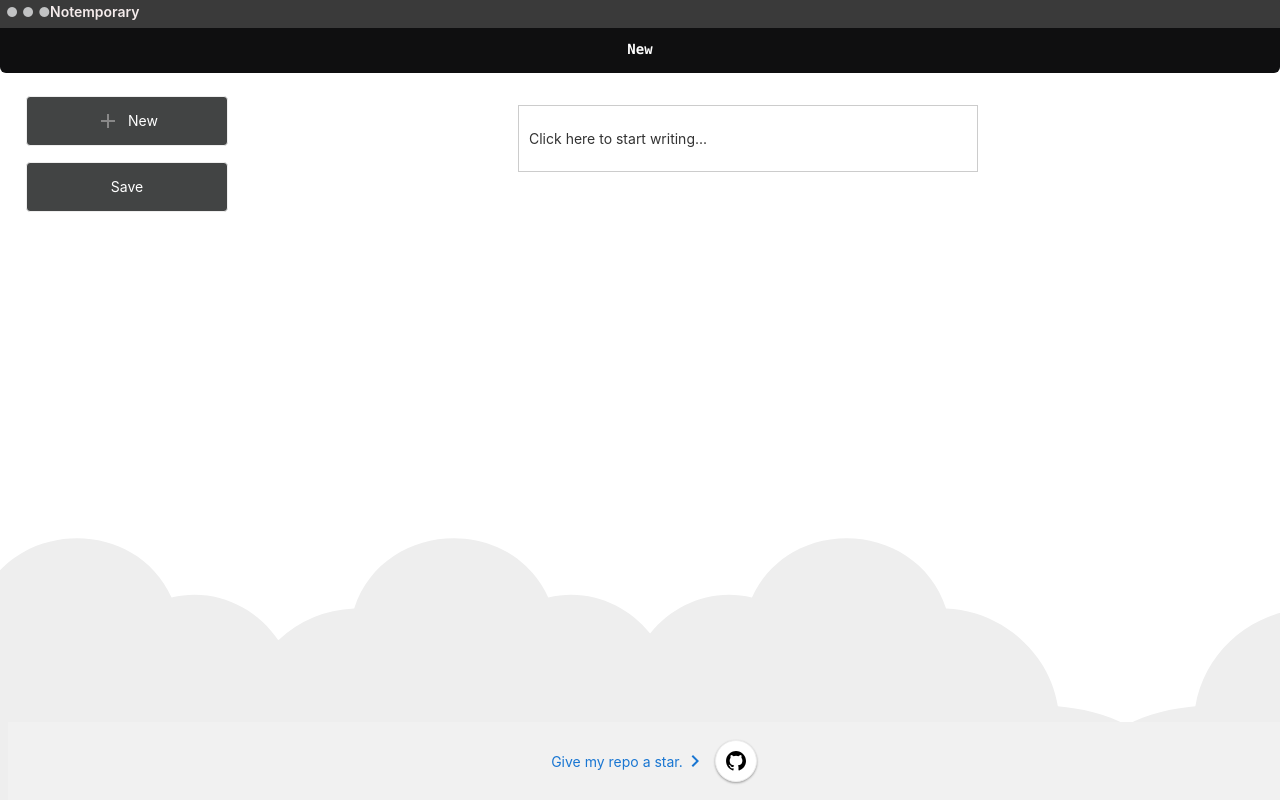
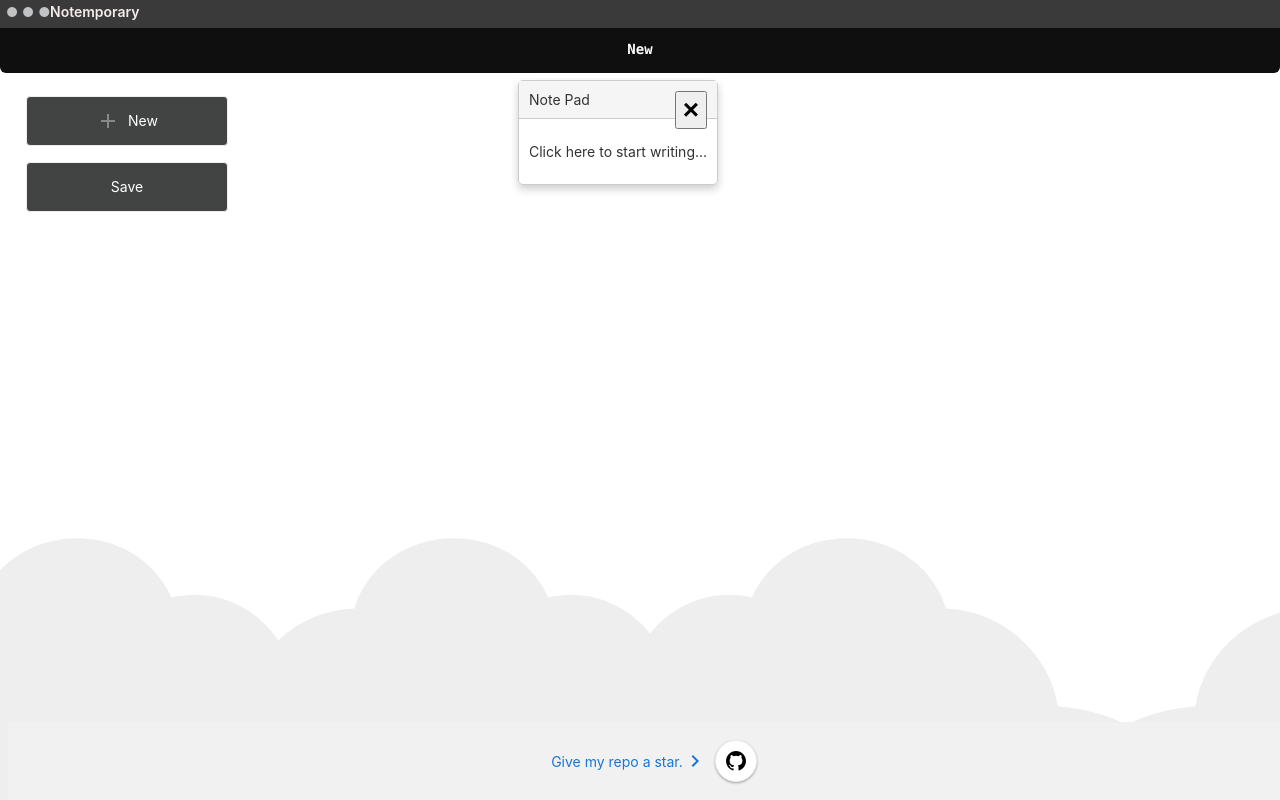
Before and after one commit to SaileshBK/Notemporary, an Angular app: page / in a window 1280 px wide. Built offline with nearby package versions, Linux system fonts and the light colour scheme.

Commit message:
fix(update): Added appDraggable for card

```diff
--- a/src/app/app.module.ts
+++ b/src/app/app.module.ts
@@ -4,11 +4,13 @@ import { BrowserModule } from '@angular/platform-browser';
 import { AppComponent } from './app.component';
 import { MainPadComponent } from './editor/main-pad/main-pad.component';
 import { FormsModule } from '@angular/forms';
+import { DraggableDirective } from './editor/draggable.directive';
 
 @NgModule({
   declarations: [
     AppComponent,
-    MainPadComponent
+    MainPadComponent,
+    DraggableDirective
   ],
   imports: [
     BrowserModule,
--- /dev/null
+++ b/src/app/editor/draggable.directive.ts
@@ -0,0 +1,45 @@
+import { Directive, ElementRef, HostListener, Renderer2 } from '@angular/core';
+
+@Directive({
+  selector: '[appDraggable]'
+})
+export class DraggableDirective {
+
+  private isDragging = false;
+  private startX = 0;
+  private startY = 0;
+  private initialLeft = 0;
+  private initialTop = 0;
+  private offsetX: number = 0;
+  private offsetY: number = 0;
+  constructor(private el: ElementRef, private renderer: Renderer2) { }
+
+  @HostListener('mousedown', ['$event']) onMouseDown(event: MouseEvent) {
+    this.isDragging = true;
+    const rect = this.el.nativeElement.getBoundingClientRect();
+    this.startX = event.clientX;
+    this.startY = event.clientY;
+    // Calculate the initial offsets
+    // Add scrollX for absolute positioning
+    this.initialLeft = rect.left + window.scrollX;
+    // Add scrollY for absolute positioning
+    this.initialTop = rect.top + window.scrollY;
+    // Store the initial mouse position relative to the card's position
+    this.offsetX = this.startX - this.initialLeft;
+    this.offsetY = this.startY - this.initialTop;
+  }
+
+  @HostListener('document:mousemove', ['$event']) onMouseMove(event: MouseEvent) {
+    if (this.isDragging) {
+      // Apply the initial offsets to keep the card under the cursor
+      const newLeft = event.clientX - this.offsetX;
+      const newTop = event.clientY - this.offsetY;
+      this.renderer.setStyle(this.el.nativeElement, 'left', `${newLeft}px`);
+      this.renderer.setStyle(this.el.nativeElement, 'top', `${newTop}px`);
+    }
+  }
+
+  @HostListener('document:mouseup', ['$event']) onMouseUp(event: MouseEvent) {
+    this.isDragging = false;
+  }
+}
--- a/src/app/editor/main-pad/main-pad.component.html
+++ b/src/app/editor/main-pad/main-pad.component.html
@@ -1,8 +1,16 @@
-<div class="note-section">
-  <div *ngIf="!isEditing" (click)="startEditing()">
-    <p>{{ noteContent || 'Click here to start writing...' }}</p>
+<div class="card" appDraggable>
+  <div class="card-header">
+    Note Pad
+    <button type="button" class="close" aria-label="Close" (click)="closeCard()">
+      <span aria-hidden="true">&times;</span>
+    </button>
   </div>
-  <div *ngIf="isEditing">
-    <textarea [(ngModel)]="noteContent" (blur)="stopEditing()"></textarea>
+  <div class="card-body">
+    <div *ngIf="!isEditing" (click)="startEditing()">
+      <p>{{ noteContent || 'Click here to start writing...' }}</p>
+    </div>
+    <div *ngIf="isEditing">
+      <textarea [(ngModel)]="noteContent" (blur)="stopEditing()"></textarea>
+    </div>
   </div>
 </div>
--- a/src/app/editor/main-pad/main-pad.component.scss
+++ b/src/app/editor/main-pad/main-pad.component.scss
@@ -11,3 +11,33 @@ textarea {
   width: 100%;
   min-height: 80px;
 }
+
+.card {
+  position: absolute;
+  border: 1px solid #ccc;
+  border-radius: 5px;
+  box-shadow: 0 4px 8px 0 rgba(0, 0, 0, 0.2);
+}
+
+.card-header {
+  background-color: #f5f5f5;
+  padding: 10px;
+  border-bottom: 1px solid #ccc;
+}
+
+.card-body {
+  padding: 10px;
+}
+
+.close {
+  color: #000;
+  float: right;
+  font-size: 28px;
+  font-weight: bold;
+}
+
+.close:hover {
+  color: #000;
+  text-decoration: none;
+  cursor: pointer;
+}
--- a/src/app/editor/main-pad/main-pad.component.ts
+++ b/src/app/editor/main-pad/main-pad.component.ts
@@ -6,9 +6,14 @@ import { Component } from '@angular/core';
   styleUrls: ['./main-pad.component.scss']
 })
 export class MainPadComponent {
+  closeCard() {
+    throw new Error('Method not implemented.');
+  }
 
   isEditing = false;
   noteContent = '';
+  top = 0;
+  left = 0;
 
   startEditing() {
     this.isEditing = true;
@@ -18,4 +23,9 @@ export class MainPadComponent {
     this.isEditing = false;
   }
 
+  moveCard(event: MouseEvent) {
+    this.top = event.clientY;
+    this.left = event.clientX;
+  }
+
 }
```
Also changed, not shown: 1 other file (tests, documents, lock files or other folders).
